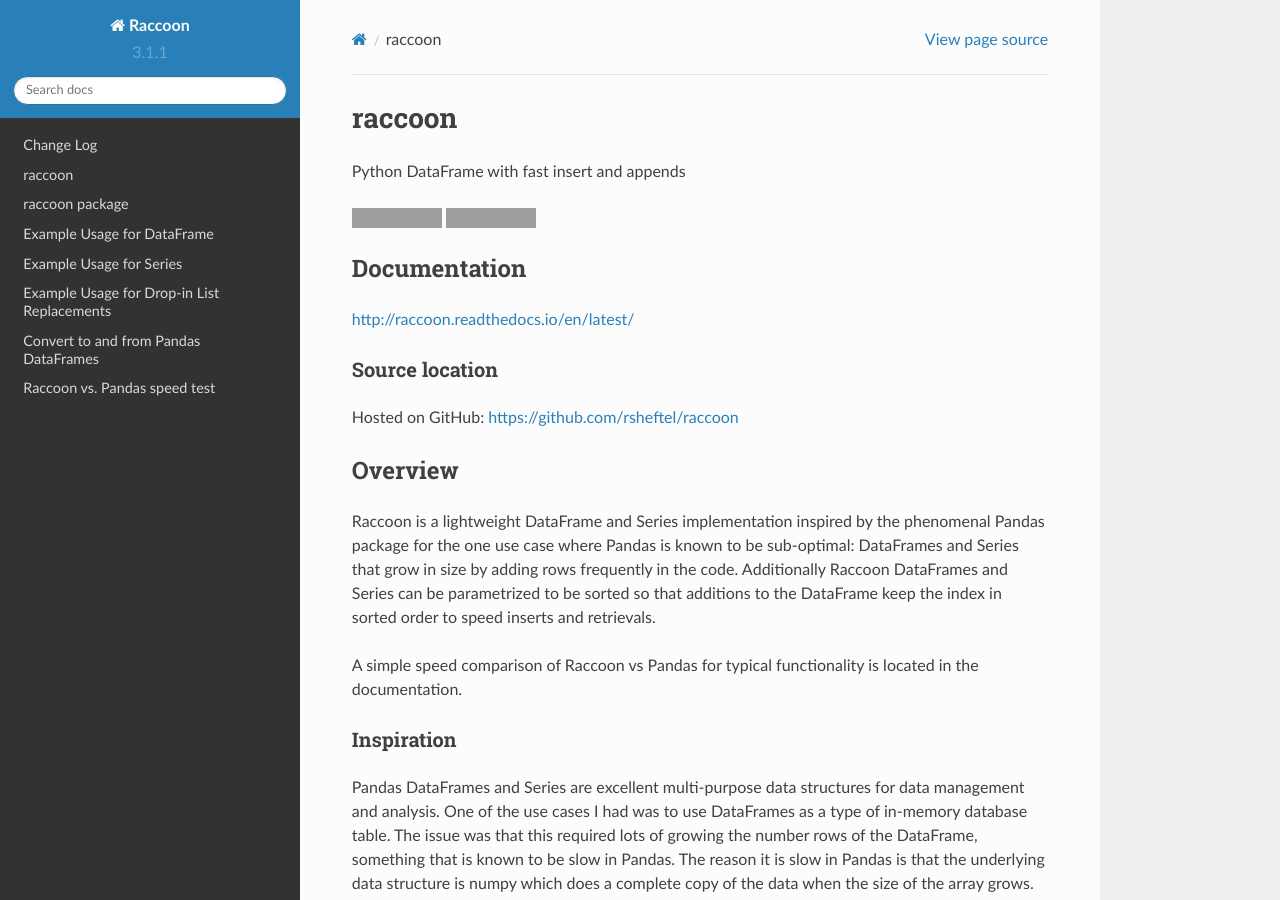
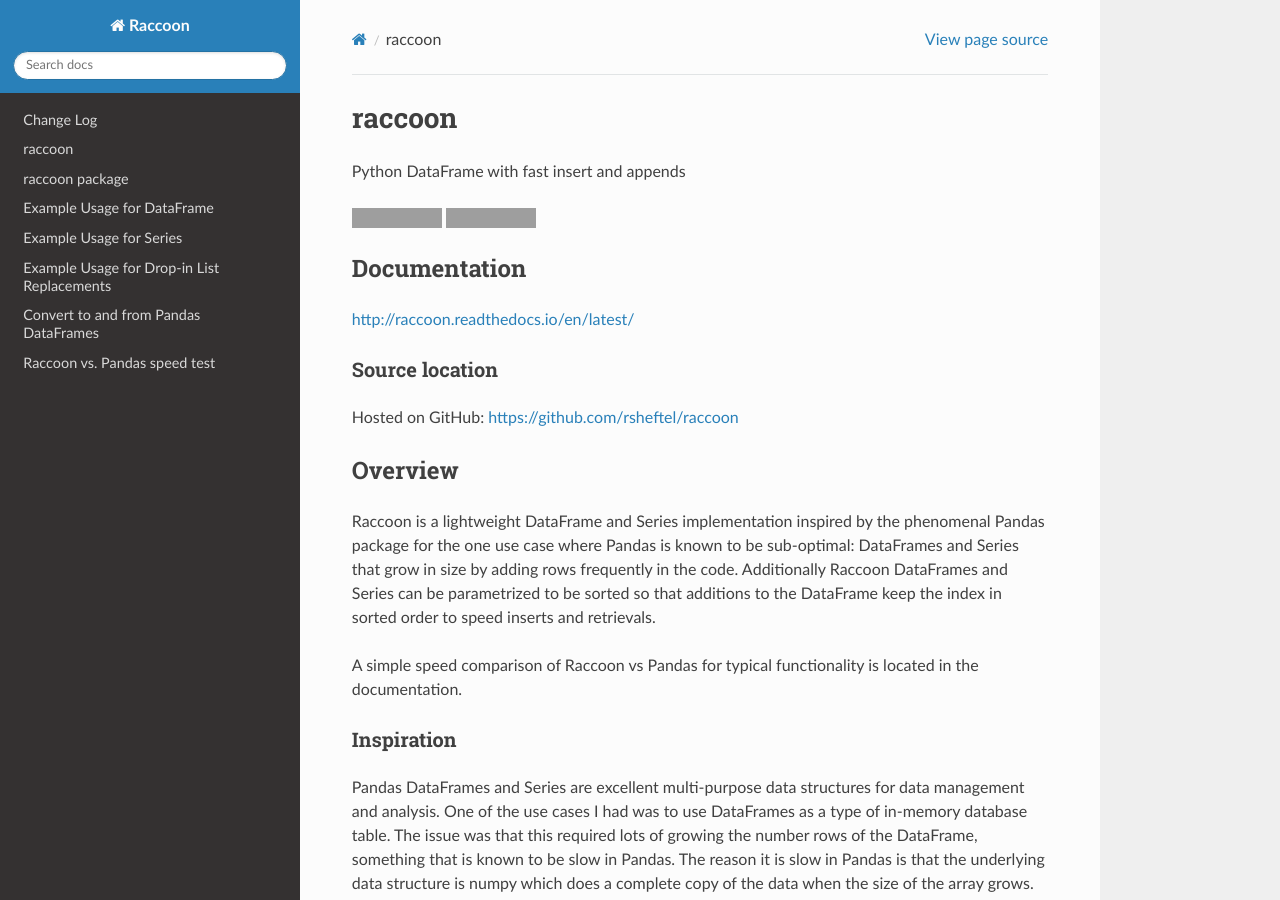
Before and after one commit to rsheftel/raccoon, a Sphinx documentation site: the page built from docs/index.rst, in a window 1280 px wide and 900 px high. Built offline with Sphinx 7.4.7 and the Read the Docs theme 2.0.0, drawn with Linux system fonts in a browser that asks for light colours; grey boxes are pictures that could not be loaded.

```diff
--- a/docs/conf.py
+++ b/docs/conf.py
@@ -4,15 +4,15 @@
 
 # import sys
 # import os
-import importlib
+# import importlib
 
 # -- Project information -----------------------------------------------------
 project = 'Raccoon'
 copyright = '2016, Ryan Sheftel'
 # The short X.Y version.
-version = importlib.metadata.version('raccoon')
+#version = importlib.metadata.version('raccoon')
 # The full version, including alpha/beta/rc tags.
-release = version
+#release = version
 
 # If extensions (or modules to document with autodoc) are in another directory,
 # add these directories to sys.path here. If the directory is relative to the
```
